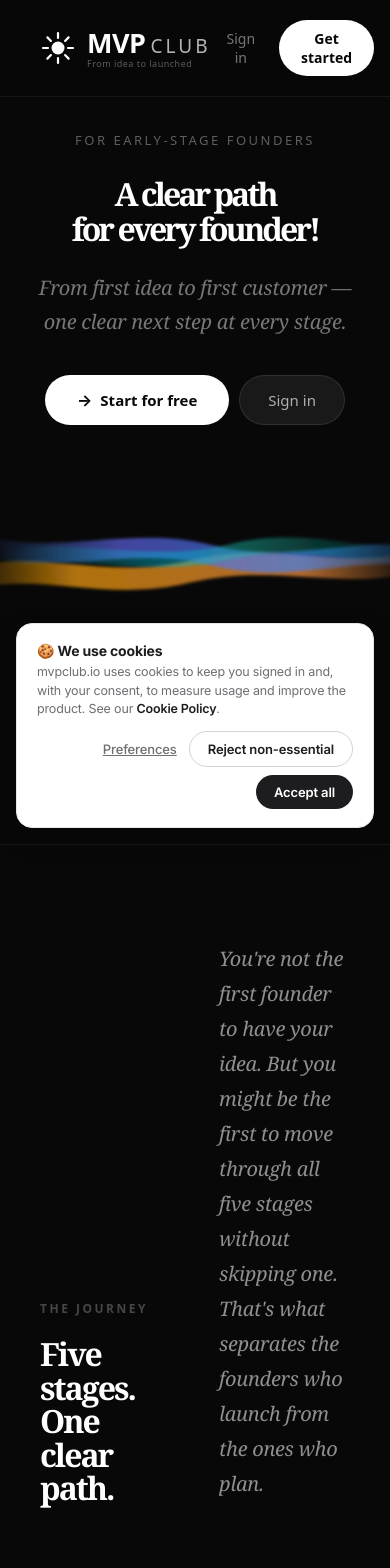
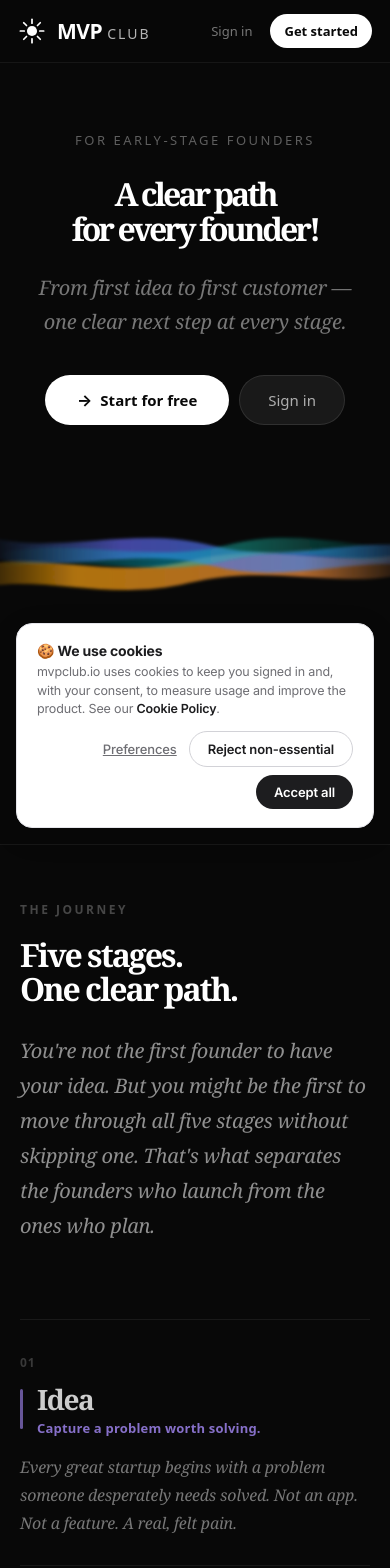
Before and after one commit to shthota14/mvp-club, a React (Vite) app in the folder frontend/: page / in a window 390 px wide. Shown: the top 1568 px of the page. Built offline with nearby package versions, Linux system fonts and the light colour scheme; a web font is replaced by a local one.

Commit message:
Make homepage responsive — collapse desktop grids to single column on mobile

```diff
--- a/frontend/src/pages/HeroPage.tsx
+++ b/frontend/src/pages/HeroPage.tsx
@@ -53,10 +53,36 @@ export default function HeroPage() {
         .wave3 { animation: waveFloat  14s ease-in-out infinite reverse; transform-origin: center; }
         .stage-row:hover .stage-label { color: #fff; }
         .stage-row:hover .stage-bar   { opacity: 1; }
+
+        /* ── Mobile ── below this width the desktop two/three-column grids
+           (journey header, stage rows, features, community header, idea
+           cards) are cramped into columns far too narrow to read — this
+           collapses them to a single stacked column and tightens side
+           padding so content isn't fighting the screen edges. */
+        @media (max-width: 680px) {
+          .hp-nav { padding: 14px 18px !important; }
+          .hp-nav-tagline { display: none !important; }
+          .hp-nav-icon { width: 28px !important; height: 28px !important; }
+          .hp-mvp-text { font-size: 21px !important; }
+          .hp-club-text { font-size: 14px !important; letter-spacing: 2px !important; }
+          .hp-nav-signin { padding: 8px 10px !important; font-size: 13px !important; }
+          .hp-nav-getstarted { padding: 8px 14px !important; font-size: 13px !important; }
+          .hp-section-pad { padding-left: 20px !important; padding-right: 20px !important; padding-top: 56px !important; padding-bottom: 56px !important; }
+          .hp-cta-pad { padding-top: 72px !important; padding-bottom: 72px !important; padding-left: 20px !important; padding-right: 20px !important; }
+          .hp-2col { grid-template-columns: 1fr !important; gap: 28px !important; }
+          .hp-stage-row { grid-template-columns: 1fr !important; gap: 10px !important; padding: 28px 0 !important; }
+          .hp-feature-row { grid-template-columns: 1fr !important; gap: 6px !important; }
+          .hp-idea-grid { grid-template-columns: 1fr !important; }
+          .hp-footer { flex-direction: column !important; gap: 8px !important; text-align: center !important; }
+        }
+        /* Tablet — idea cards get some breathing room back before going full-width mobile */
+        @media (min-width: 681px) and (max-width: 980px) {
+          .hp-idea-grid { grid-template-columns: repeat(2, 1fr) !important; }
+        }
       `}</style>
 
       {/* ── Nav ── */}
-      <nav style={{
+      <nav className="hp-nav" style={{
         display: 'flex', justifyContent: 'space-between', alignItems: 'center',
         padding: '20px 40px', position: 'fixed', top: 0, left: 0, right: 0,
         background: 'rgba(8,8,8,.8)', backdropFilter: 'blur(16px)',
@@ -69,7 +95,7 @@ export default function HeroPage() {
           onMouseLeave={e => (e.currentTarget.style.opacity = '1')}
         >
           {/* Sun SVG */}
-          <svg width="36" height="36" viewBox="0 0 36 36" fill="none">
+          <svg className="hp-nav-icon" width="36" height="36" viewBox="0 0 36 36" fill="none">
             {Array.from({ length: 8 }, (_, i) => {
               const a = (i * 45 * Math.PI) / 180;
               return (
@@ -84,20 +110,20 @@ export default function HeroPage() {
           {/* Text block */}
           <div style={{ lineHeight: 1, textAlign: 'left' }}>
             <div style={{ display: 'flex', alignItems: 'baseline', gap: 5 }}>
-              <span style={{ fontSize: 27, fontWeight: 900, color: '#fff', letterSpacing: -0.5 }}>MVP</span>
-              <span style={{ fontSize: 19, fontWeight: 300, color: 'rgba(255,255,255,.7)', letterSpacing: 3, textTransform: 'uppercase' }}>Club</span>
+              <span className="hp-mvp-text" style={{ fontSize: 27, fontWeight: 900, color: '#fff', letterSpacing: -0.5 }}>MVP</span>
+              <span className="hp-club-text" style={{ fontSize: 19, fontWeight: 300, color: 'rgba(255,255,255,.7)', letterSpacing: 3, textTransform: 'uppercase' }}>Club</span>
             </div>
-            <div style={{ fontSize: 9, color: 'rgba(255,255,255,.35)', fontWeight: 400, letterSpacing: 0.5, marginTop: 3 }}>
+            <div className="hp-nav-tagline" style={{ fontSize: 9, color: 'rgba(255,255,255,.35)', fontWeight: 400, letterSpacing: 0.5, marginTop: 3 }}>
               From idea to launched
             </div>
           </div>
         </button>
         <div style={{ display: 'flex', gap: 8, alignItems: 'center' }}>
-          <button onClick={() => open('login')}
+          <button onClick={() => open('login')} className="hp-nav-signin"
             style={{ background: 'none', border: 'none', color: 'rgba(255,255,255,.45)', fontSize: 14, fontWeight: 500, cursor: 'pointer', padding: '8px 16px', borderRadius: 8 }}>
             Sign in
           </button>
-          <button onClick={() => open('register')}
+          <button onClick={() => open('register')} className="hp-nav-getstarted"
             style={{ background: '#fff', color: '#080808', border: 'none', borderRadius: 100, padding: '9px 22px', fontSize: 14, fontWeight: 700, cursor: 'pointer' }}>
             Get started
           </button>
@@ -202,11 +228,11 @@ export default function HeroPage() {
       </section>
 
       {/* ── Journey section ── */}
-      <section style={{ borderTop: '1px solid rgba(255,255,255,.06)', padding: '96px 40px' }}>
+      <section className="hp-section-pad" style={{ borderTop: '1px solid rgba(255,255,255,.06)', padding: '96px 40px' }}>
         <div style={{ maxWidth: 960, margin: '0 auto' }}>
 
           {/* Header */}
-          <div style={{ display: 'grid', gridTemplateColumns: '1fr 1fr', gap: 48, marginBottom: 72, alignItems: 'end' }}>
+          <div className="hp-2col" style={{ display: 'grid', gridTemplateColumns: '1fr 1fr', gap: 48, marginBottom: 72, alignItems: 'end' }}>
             <div>
               <p style={{ fontSize: 12, fontWeight: 600, letterSpacing: 2.5, color: 'rgba(255,255,255,.25)', textTransform: 'uppercase', marginBottom: 20 }}>
                 The journey
@@ -222,7 +248,7 @@ export default function HeroPage() {
 
           {/* Stage rows */}
           {stages.map((s, i) => (
-            <div key={s.n} className="stage-row" style={{ display: 'grid', gridTemplateColumns: '64px 200px 1fr', gap: 32, alignItems: 'start', borderTop: i === 0 ? '1px solid rgba(255,255,255,.07)' : 'none', borderBottom: '1px solid rgba(255,255,255,.07)', padding: '36px 0', cursor: 'default' }}>
+            <div key={s.n} className="stage-row hp-stage-row" style={{ display: 'grid', gridTemplateColumns: '64px 200px 1fr', gap: 32, alignItems: 'start', borderTop: i === 0 ? '1px solid rgba(255,255,255,.07)' : 'none', borderBottom: '1px solid rgba(255,255,255,.07)', padding: '36px 0', cursor: 'default' }}>
               <span style={{ fontSize: 12, fontWeight: 700, color: 'rgba(255,255,255,.2)', letterSpacing: 1, paddingTop: 6 }}>{s.n}</span>
               <div style={{ display: 'flex', alignItems: 'flex-start', gap: 14, paddingTop: 4 }}>
                 <div className="stage-bar" style={{ width: 3, height: 40, borderRadius: 2, background: s.color, opacity: .6, flexShrink: 0, transition: 'opacity .2s', marginTop: 4 }} />
@@ -239,9 +265,9 @@ export default function HeroPage() {
       </section>
 
       {/* ── Features ── */}
-      <section style={{ borderTop: '1px solid rgba(255,255,255,.06)', padding: '96px 40px', background: 'rgba(255,255,255,.01)' }}>
+      <section className="hp-section-pad" style={{ borderTop: '1px solid rgba(255,255,255,.06)', padding: '96px 40px', background: 'rgba(255,255,255,.01)' }}>
         <div style={{ maxWidth: 900, margin: '0 auto' }}>
-          <div style={{ display: 'grid', gridTemplateColumns: '1fr 1fr', gap: '0 80px', alignItems: 'start' }}>
+          <div className="hp-2col" style={{ display: 'grid', gridTemplateColumns: '1fr 1fr', gap: '0 80px', alignItems: 'start' }}>
             <div>
               <p style={{ fontSize: 12, fontWeight: 600, letterSpacing: 2.5, color: 'rgba(255,255,255,.25)', textTransform: 'uppercase', marginBottom: 20 }}>What you get</p>
               <h2 style={{ fontSize: 'clamp(28px,4vw,48px)', fontWeight: 700, letterSpacing: -1.5, lineHeight: 1.1, fontFamily: 'Georgia, serif', color: '#fff' }}>
@@ -250,7 +276,7 @@ export default function HeroPage() {
             </div>
             <div style={{ display: 'flex', flexDirection: 'column', gap: 0, paddingTop: 8 }}>
               {features.map((f, i) => (
-                <div key={f.label} style={{ borderBottom: '1px solid rgba(255,255,255,.07)', padding: '20px 0', display: 'grid', gridTemplateColumns: '1fr 1fr', gap: 24 }}>
+                <div key={f.label} className="hp-feature-row" style={{ borderBottom: '1px solid rgba(255,255,255,.07)', padding: '20px 0', display: 'grid', gridTemplateColumns: '1fr 1fr', gap: 24 }}>
                   <span style={{ fontSize: 15, fontWeight: 600, color: 'rgba(255,255,255,.8)' }}>{f.label}</span>
                   <span style={{ fontSize: 14, color: 'rgba(255,255,255,.3)', lineHeight: 1.55 }}>{f.desc}</span>
                 </div>
@@ -261,11 +287,11 @@ export default function HeroPage() {
       </section>
 
       {/* ── Community ── */}
-      <section style={{ borderTop: '1px solid rgba(255,255,255,.06)', padding: '96px 40px' }}>
+      <section className="hp-section-pad" style={{ borderTop: '1px solid rgba(255,255,255,.06)', padding: '96px 40px' }}>
         <div style={{ maxWidth: 960, margin: '0 auto' }}>
 
           {/* Header */}
-          <div style={{ display: 'grid', gridTemplateColumns: '1fr 1fr', gap: 48, marginBottom: 56, alignItems: 'end' }}>
+          <div className="hp-2col" style={{ display: 'grid', gridTemplateColumns: '1fr 1fr', gap: 48, marginBottom: 56, alignItems: 'end' }}>
             <div>
               <p style={{ fontSize: 12, fontWeight: 600, letterSpacing: 2.5, color: 'rgba(255,255,255,.25)', textTransform: 'uppercase', marginBottom: 20 }}>Community</p>
               <h2 style={{ fontSize: 'clamp(30px,4vw,52px)', fontWeight: 700, letterSpacing: -1.8, lineHeight: 1.05, fontFamily: 'Georgia, serif', color: '#fff', margin: 0 }}>
@@ -284,7 +310,7 @@ export default function HeroPage() {
           </div>
 
           {/* Idea card grid */}
-          <div style={{ display: 'grid', gridTemplateColumns: 'repeat(3, 1fr)', gap: 16 }}>
+          <div className="hp-idea-grid" style={{ display: 'grid', gridTemplateColumns: 'repeat(3, 1fr)', gap: 16 }}>
             {[
               {
                 name: 'Priya M.', initials: 'PM', avatar: '#6366f1',
@@ -386,7 +412,7 @@ export default function HeroPage() {
       </section>
 
       {/* ── CTA ── */}
-      <section style={{ borderTop: '1px solid rgba(255,255,255,.06)', padding: '120px 40px', textAlign: 'center', background: 'radial-gradient(ellipse 60% 80% at 50% 0%, rgba(99,102,241,.08) 0%, transparent 70%)' }}>
+      <section className="hp-cta-pad" style={{ borderTop: '1px solid rgba(255,255,255,.06)', padding: '120px 40px', textAlign: 'center', background: 'radial-gradient(ellipse 60% 80% at 50% 0%, rgba(99,102,241,.08) 0%, transparent 70%)' }}>
         <h2 style={{ fontSize: 'clamp(36px,6vw,72px)', fontWeight: 700, letterSpacing: -2.5, lineHeight: 1.05, fontFamily: 'Georgia, serif', marginBottom: 24 }}>
           Ready to build<br />something real?
         </h2>
@@ -400,7 +426,7 @@ export default function HeroPage() {
       </section>
 
       {/* ── Footer ── */}
-      <footer style={{ borderTop: '1px solid rgba(255,255,255,.06)', padding: '28px 40px', display: 'flex', justifyContent: 'space-between', alignItems: 'center' }}>
+      <footer className="hp-footer" style={{ borderTop: '1px solid rgba(255,255,255,.06)', padding: '28px 40px', display: 'flex', justifyContent: 'space-between', alignItems: 'center' }}>
         <span style={{ fontSize: 12, color: 'rgba(255,255,255,.15)' }}>© {new Date().getFullYear()} MVP Club</span>
         <span style={{ fontSize: 12, color: 'rgba(255,255,255,.2)', fontStyle: 'italic', fontFamily: 'Georgia, serif' }}>From idea to launched — one step at a time.</span>
       </footer>
```
